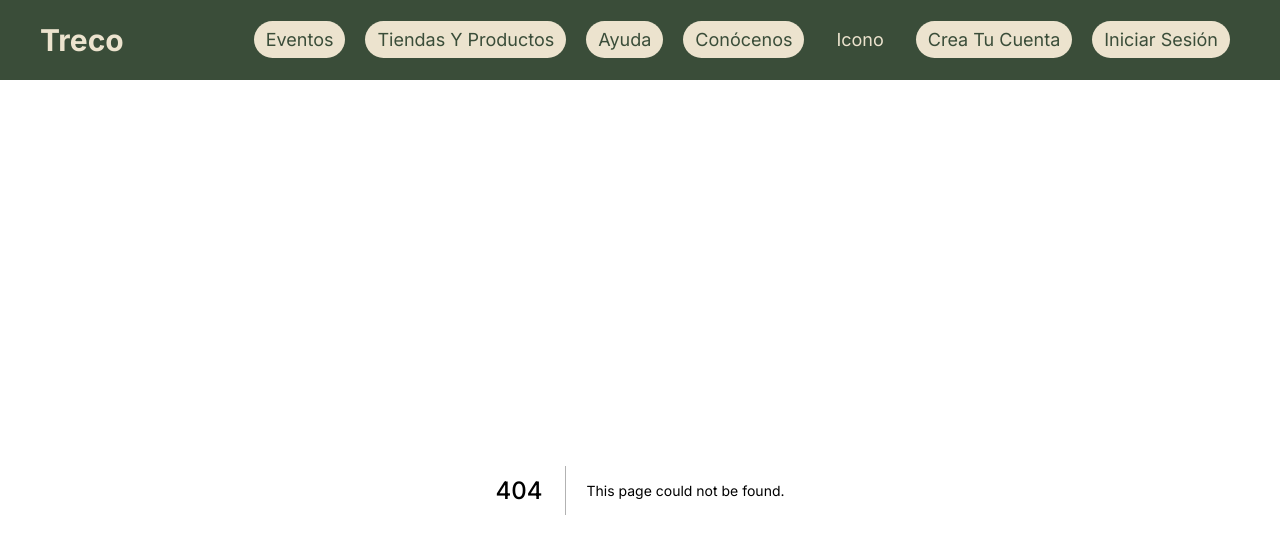
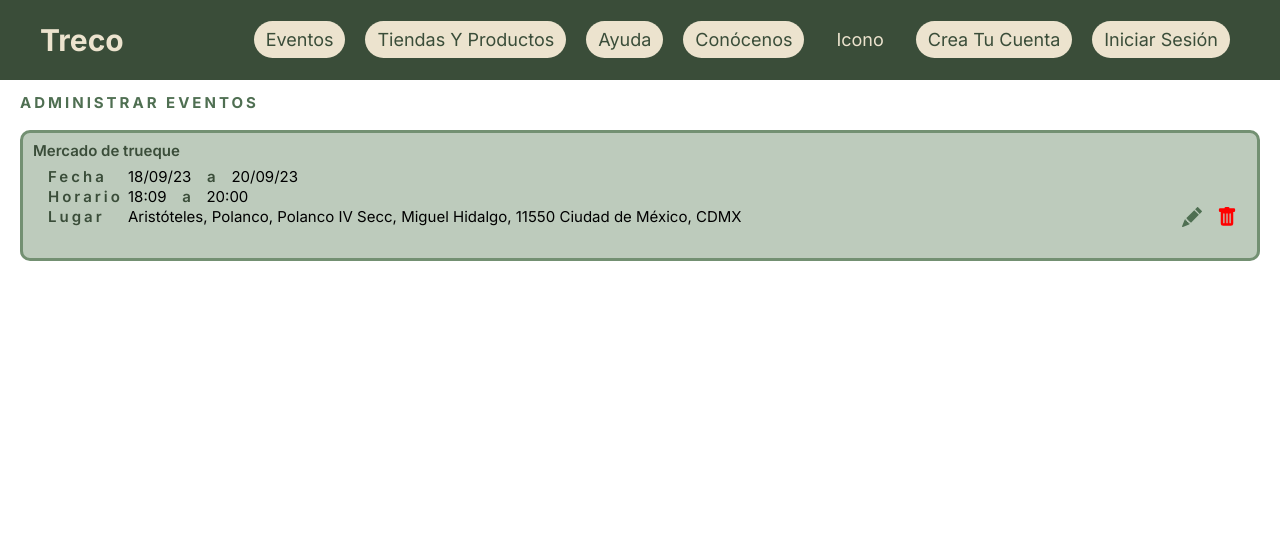
Before and after one commit to MarianaBHdz/treco, a Next.js app: page /adminEvents in a window 1280 px wide. Before the commit this address had no page. Shown: the top 538 px of the page. Built offline with nearby package versions, Linux system fonts and the light colour scheme.

Commit message:
Added the EventAdmin view and make some changes on the adminHome view

```diff
--- /dev/null
+++ b/src/app/adminEvents/page.css
@@ -0,0 +1,47 @@
+*{
+  margin: 0;
+  padding: 0;
+}
+
+html, body {
+  font-size: 20px;
+  background-color: #ffffff;
+  font-family: Inter, Lato, sans-serif;
+  overflow-y: hidden;
+}
+.cargando-Proofile {
+  font-family: Inter, Lato, sans-serif;
+  font-style: normal;
+  font-weight: bold;
+  font-size: 24px;
+  line-height: 29px;
+  align-items: center;
+  align-content: center;
+  margin-left: 50%;
+  margin-top: 25%;
+}
+.main-container {
+  height: 894px;
+  width: 100%;
+  margin: 0 auto;
+}
+
+.header-container{
+  height: 40px;
+  width: 100%;
+  margin: 0 auto;
+}
+.H1-Proofile{
+  color: #4F6F52;
+  font-family: Inter, Lato, sans-serif;
+  font-size: 15px;
+  font-weight: 700;
+  height: 26px;
+  letter-spacing: 3px;
+  line-height: 26px;
+}
+.information-container{
+  height: 1000px;
+  width: 100%;
+  margin: 0 auto;
+}
--- /dev/null
+++ b/src/app/adminEvents/page.tsx
@@ -0,0 +1,24 @@
+import './page.css';
+import { useState, useEffect } from 'react';
+import React from 'react';
+import EventAdmin from '../components/eventAdmin/EventAdmin';
+
+export default function AdminEvents() {
+  return (
+    <div className='main-container'>
+      <div className='header-container'>
+        <h1 className='H1-Proofile'>ADMINISTRAR EVENTOS</h1>
+      </div>
+      <div className='information-container'>
+        <EventAdmin
+          eventname='Mercado de trueque'
+          eventstartdate='18/09/23'
+          eventfinishdate='20/09/23'
+          eventstarthour='18:09'
+          eventfinishhour='20:00'
+          eventaddress='Aristóteles, Polanco, Polanco IV Secc, Miguel Hidalgo, 11550 Ciudad de México, CDMX'
+        />
+      </div>
+    </div>
+  );
+}
--- /dev/null
+++ b/src/app/components/eventAdmin/EventAdmin.css
@@ -0,0 +1,96 @@
+.event-container {
+  background-color: #73907278;
+  border: 3px solid;
+  border-color: #739072;
+  border-radius: 10px;
+  height: 131px;
+  width: 100%;
+  margin: 0 auto;
+}
+.text-container {
+  float: left;
+  height: 131px;
+  width: 80%;
+  margin: 0 auto;
+}
+.text-name {
+  color: #3a4d39;
+  font-family: Inter, Lato, sans-serif;
+  font-size: 15px;
+  font-weight: 700;
+  height: 26px;
+  letter-spacing: 3px;
+  line-height: 26px;
+}
+.text-individual {
+  float: left;
+  width: 700px;
+  margin-left: 25px;
+  height: 20px;
+  width: 100%;
+}
+.text-name-event {
+  color: #3a4d39;
+  font-family: Inter, Lato, sans-serif;
+  font-size: 15px;
+  font-weight: 600;
+  height: 26px;
+  line-height: 26px;
+  width: 200px;
+  margin-left: 10px;
+  margin-top: 5px;
+}
+.text-name {
+  float: left;
+  color: #3a4d39;
+  font-family: Inter, Lato, sans-serif;
+  font-size: 15px;
+  font-weight: 600;
+  height: 26px;
+  width: 80px;
+  text-align: left;
+}
+.text-name-a {
+  float: left;
+  color: #3a4d39;
+  font-family: Inter, Lato, sans-serif;
+  font-size: 15px;
+  font-weight: 600;
+  height: 26px;
+  line-height: 26px;
+  align-items: left;
+  justify-content: left;
+  width: 40px;
+  text-align: center;
+}
+.text-information {
+  float: left;
+  color: #000000;
+  font-family: Inter, Lato, sans-serif;
+  font-size: 15px;
+  font-weight: 400;
+  height: 26px;
+  line-height: 26px;
+  width: auto;
+}
+.icon-container {
+  float: right;
+  width: auto;
+  margin-right: 20px;
+  margin-top: 6%;
+}
+.icon-edit-div {
+  float: left;
+  width: auto;
+  margin-right: 15px;
+}
+.icon-delete-div {
+  float: left;
+  width: auto;
+}
+.icon-edit {
+  color: #4F6F52;
+}
+.icon-delete {
+  color: red;
+}
--- /dev/null
+++ b/src/app/components/eventAdmin/EventAdmin.tsx
@@ -0,0 +1,48 @@
+import './EventAdmin.css';
+import React, { PropsWithoutRef } from 'react';
+import { BsFillPencilFill } from "react-icons/bs";
+import { BsFillTrashFill } from "react-icons/bs";
+
+interface EventAdmin{
+  eventname:string;
+  eventstartdate:string;
+  eventfinishdate:string;
+  eventstarthour:string;
+  eventfinishhour:string;
+  eventaddress: string;
+
+}
+
+function EventAdmin (props:EventAdmin){
+  return(
+    <div className='event-container'>
+      <div className='text-container'>
+        <div className='text-name-event'>{props.eventname}</div>
+
+        <div className='text-individual'>
+          <div className='text-name'>Fecha</div>
+          <div className='text-information'>{props.eventstartdate}</div>
+          <div className='text-name-a'>a</div>
+          <div className='text-information'>{props.eventfinishdate}</div>
+        </div>
+        <div className='text-individual'>
+          <div className='text-name'>Horario</div>
+          <div className='text-information'>{props.eventstarthour}</div>
+          <div className='text-name-a'>a</div>
+          <div className='text-information'>{props.eventfinishhour}</div>
+        </div>
+        <div className='text-individual'>
+          <div className='text-name'>Lugar</div>
+          <div className='text-information'>{props.eventaddress}</div>
+        </div>
+      </div>
+
+      <div className='icon-container'>
+        <div className='icon-edit-div'><BsFillPencilFill className='icon-edit'/></div>
+        <div className='icon-delete-div'><BsFillTrashFill className='icon-delete'/></div>
+      </div>
+    </div>
+  );
+}
+
+export default EventAdmin;
```
Also changed, not shown: src/app/adminHome/page.css (+31 -4 lines), src/app/adminHome/page.tsx (+8 -1 lines).
